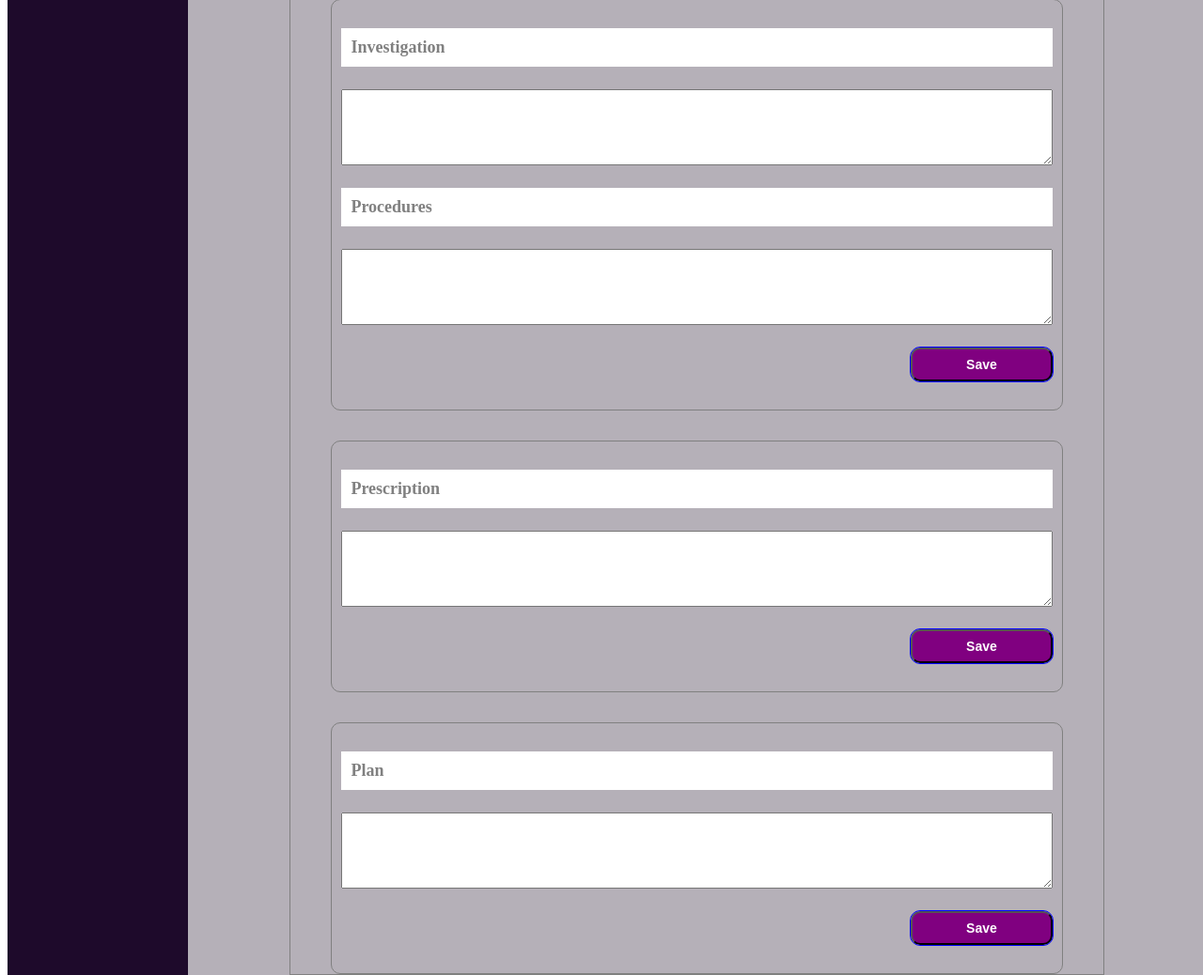
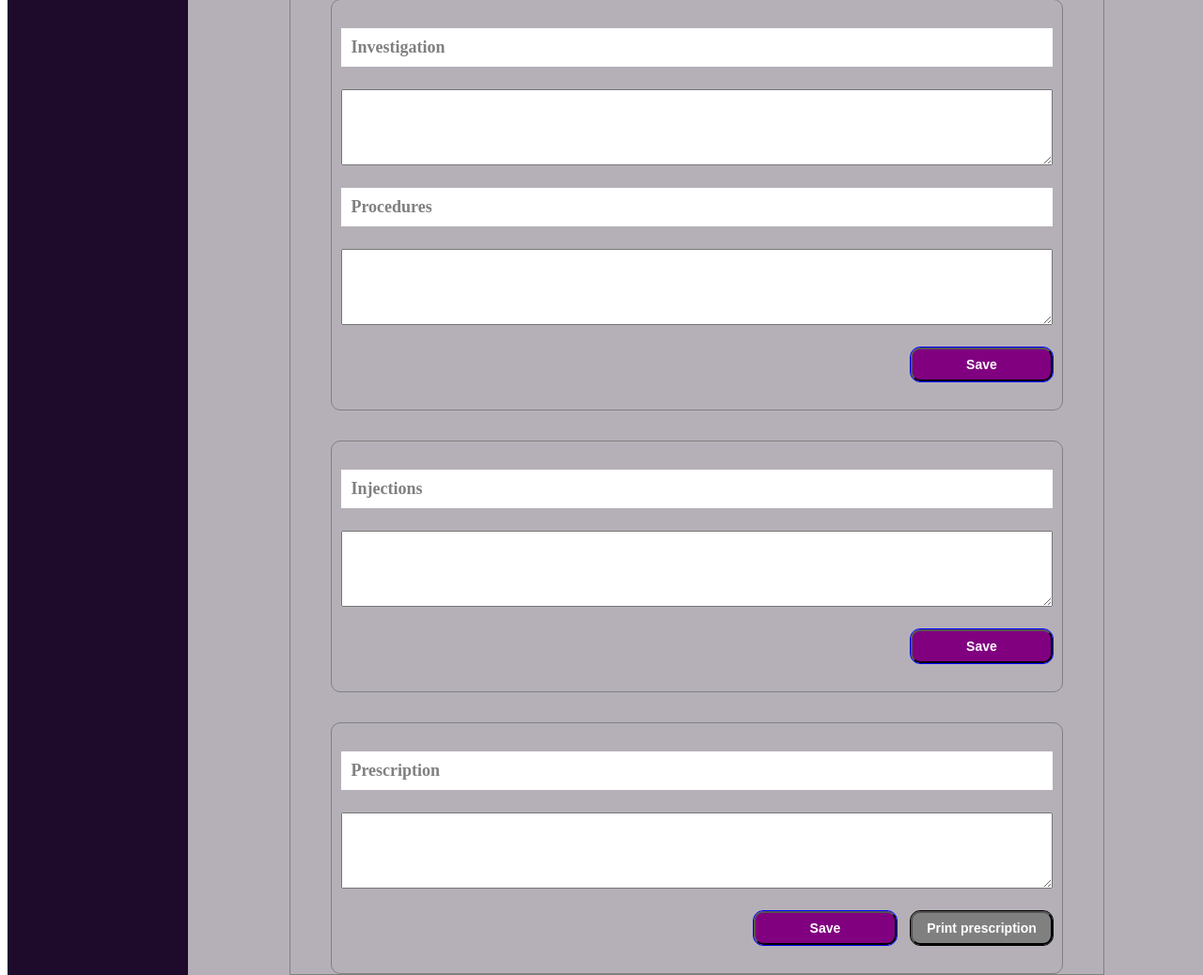
Before and after one commit to ReckonRoy/itilria-his, a PHP site: page /login/doctor/view/consultation.php in a window 1280 px wide. Shown: the part 1333-2371 px from the top of the page at 94% size. Run offline with PHP 8.4, Linux system fonts and the light colour scheme; the visitor is signed in with stand-in values (Sample User, id 1).

Commit message:
created new files

```diff
--- a/assets/css/doctor/consultation.css
+++ b/assets/css/doctor/consultation.css
@@ -177,7 +177,112 @@ th, td{
 	margin-left: 80%;
 }
 
+.save_btn:hover{
+	cursor: pointer;
+}
+/***********************************************************************************************************************/
+#prescription-control{
+	display: block;
+	box-sizing: border-box;
+	width: 100%;
+}
 
+#save-presc-btn{
+	margin-left: 58%;
+}
+.print_prescription{
+	background-color: gray;
+	outline: 1px solid black !important;
+	padding: 8px 0;
+	box-sizing: border-box;
+	border-radius: 10px;
+	color: white;
+	font-weight: bolder;
+	font-size: 14px;
+	width: 20%;
+	float: right;
+}
+.print_prescription:hover{
+	cursor: pointer;
+}
+
+.clear_float{
+	clear: both;
+}
+#print-prescription-div{
+	display: none;
+	position: absolute;
+	z-index: 20;
+	background-color: white;
+	width: 70%;
+	border: 2px solid darkgray;
+	box-sizing: border-box;
+	padding: 20px 0;
+	margin-left: 15%;
+}
+
+#close-print-btn{
+	display: none;
+	position: fixed;
+	border: 2px solid darkred;
+	border-radius: 25px;
+	color: red;
+	box-sizing: border-box;
+	width: 150px;
+	height: 50px;
+	left: 80%;
+	z-index: 30;
+	top: 35%;
+	background-color: white;
+}
+#print-btn{
+	display: none;
+	position: fixed;
+	border: 2px solid yellow;
+	border-radius: 25px;
+	color: white;
+	box-sizing: border-box;
+	width: 150px;
+	height: 50px;
+	left: 80%;
+	z-index: 35;
+	top: 45%;
+	background-color: purple;
+}
+#close-print-btn:hover{
+	cursor: pointer;
+	border: 2px solid red;
+}
+
+#print-btn:hover{
+	cursor: pointer;
+	border: 2px solid blue;
+}
+
+.print_prescription_table{
+				border: 1px solid black;
+				width: 700px;
+				border-collapse: collapse;
+				overflow-y: auto;
+			}
+
+
+			.prescription_thead{
+				border: 1px solid black;
+
+			}
+
+			.prescription_tdata{
+				border: 1px solid black;
+			}
+			.theadClass{
+				border: none;
+			}
+
+			.drugs_prescribed{
+				border: none;
+			}
+/*******************************************************************************************************************/
 #assesment-form input[type=text]{
 	padding: 10px 8px;
 	box-sizing: border-box;
--- a/assets/js/doctor/doctor.js
+++ b/assets/js/doctor/doctor.js
@@ -3,12 +3,12 @@ let patient = {
 	url: null,
 	save_presc_btn: document.getElementById("save-presc-btn"),
 	save_proc_btn: document.getElementById("save-proc-btn"),
-	save_plan_btn: document.getElementById("save-plan-btn"),
+	save_injections_btn: document.getElementById("save-injections-btn"),
 	savenotes_btn: document.getElementById("savenotes-btn"),
 	save_ass_btn: document.getElementById("saveassesment-btn"),
 	notes_form: document.getElementById("notes-form"),
 	assesment_form: document.getElementById("assesment-form"),
-	plan_form: document.getElementById("plan-form"),
+	injections_form: document.getElementById("injections-form"),
 	procedures_form: document.getElementById("procedures-form"),
 	prescription_form: document.getElementById("prescription-form"),
 
@@ -44,10 +44,10 @@ let patient = {
 					var signs_name = patient.assesment_form.signs.name;
 					var signs_value = patient.assesment_form.signs.value;
 					patient.xhr.send(patient.patient_id+"="+patient.assesment_form.asses_pid.value+"&"+patient.assesment_form.symptoms.name+"="+patient.assesment_form.symptoms.value+"&"+signs_name+"="+signs_value);
-				}else if(patient.plan_form.name == "plan_form"){
-					var plan_name = patient.plan_form.plan.name;
-					var plan_value = patient.plan_form.plan.value;
-					patient.xhr.send(patient.patient_id+"="+patient.plan_form.plan_pid.value+"&"+plan_name+"="+plan_value);
+				}else if(patient.injections_form.name == "injections_form"){
+					var injections_name = patient.injections_form.injections.name;
+					var injections_value = patient.injections_form.injections.value;
+					patient.xhr.send(patient.patient_id+"="+patient.injections_form.injections_pid.value+"&"+injections_name+"="+injections_value);
 				}else if(patient.procedures_form.name == "procedures_form"){
 					var investigation_name = patient.procedures_form.investigation.name;
 					var investigation_value = patient.procedures_form.investigation.value;
@@ -89,9 +89,9 @@ let patient = {
 						}else if(result[3] == "assesment")
 						{
 							patient.content(patient.save_ass_btn, result[1]);
-						}else if(result[3] == "plan")
+						}else if(result[3] == "injections")
 						{
-							patient.content(patient.save_plan_btn, result[1]);
+							patient.content(patient.save_injections_btn, result[1]);
 						}else if(result[3] == "procedures")
 						{
 							patient.content(patient.save_proc_btn, result[1]);
@@ -123,7 +123,7 @@ let patient = {
 			if(patient.notes_form.name == "notes_form")
 			{
 				patient.assesment_form.name = "";
-				patient.plan_form.name = "";
+				patient.injections_form.name = "";
 				patient.procedures_form.name = "";
 				patient.prescription_form.name = "";
 				patient.patient_id = patient.notes_form.notes_pid.name;
@@ -138,7 +138,7 @@ let patient = {
 			if(patient.assesment_form.name == "assesment_form")
 			{
 				patient.notes_form.name = "";
-				patient.plan_form.name = "";
+				patient.injections_form.name = "";
 				patient.procedures_form.name = "";
 				patient.prescription_form.name = "";
 				patient.patient_id = patient.assesment_form.asses_pid.name;
@@ -146,17 +146,17 @@ let patient = {
 			}
 		});
 
-		//plan btn
-		patient.save_plan_btn.addEventListener("click", function()
+		//injections btn
+		patient.save_injections_btn.addEventListener("click", function()
 		{
-			patient.plan_form.name = "plan_form";
-			if(patient.plan_form.name == "plan_form")
+			patient.injections_form.name = "injections_form";
+			if(patient.injections_form.name == "injections_form")
 			{
 				patient.notes_form.name = "";
 				patient.assesment_form.name = "";
 				patient.procedures_form.name = "";
 				patient.prescription_form.name = "";
-				patient.patient_id = patient.plan_form.plan_pid.name;
+				patient.patient_id = patient.injections_form.injections_pid.name;
 				patient.request();
 			}
 		});
@@ -168,7 +168,7 @@ let patient = {
 			{
 				patient.notes_form.name = "";
 				patient.assesment_form.name = "";
-				patient.plan_form.name = "";
+				patient.injections_form.name = "";
 				patient.prescription_form.name = "";
 				patient.patient_id = patient.procedures_form.proc_pid.name;
 				patient.request();
@@ -183,7 +183,7 @@ let patient = {
 			{
 				patient.notes_form.name = "";
 				patient.assesment_form.name = "";
-				patient.plan_form.name = "";
+				patient.injections_form.name = "";
 				patient.procedures_form.name = "";
 				patient.patient_id = patient.prescription_form.presc_pid.name;
 				patient.request();
--- /dev/null
+++ b/assets/js/doctor/prescription.js
@@ -0,0 +1,127 @@
+let prescriptionObject = {
+	xhr: null,
+	url: null,
+	prescription_btn: document.getElementById("print-prescription-btn"),
+	prescription_form: document.getElementById("prescription-form"),
+	print_prescription: document.getElementById('print-prescription-div'),
+	p_name: document.getElementById("td-pat-name"),
+	p_addr: document.getElementById("td-pat-addr"),
+	p_age: document.getElementById("td-pat-age"),
+	p_gender: document.getElementById("td-pat-gender"),
+	presc: document.getElementById("td-pat-presc"),
+	doc_name: document.getElementById("td-doc-name"),
+	presc_date: document.getElementById("td-presc-date"),
+	closePrint_btn: document.getElementById("close-print-btn"),
+	print_btn: document.getElementById('print-btn'),
+
+	createXHR: function()
+	{
+		prescriptionObject.xhr = null;
+		try{
+			prescriptionObject.xhr = new XMLHttpRequest();
+		}catch(e){
+			try{
+				prescriptionObject.xhr = new ActiveXObject("Microsoft.XMLHttp");
+			}catch(e){}
+		}
+	},
+
+	request: function()
+	{
+		if(prescriptionObject.xhr)
+		{
+			try{
+				prescriptionObject.url = "../control/PrescriptionController.php";
+				prescriptionObject.xhr.open("POST", prescriptionObject.url, true);
+				prescriptionObject.xhr.onreadystatechange = prescriptionObject.response;
+				prescriptionObject.xhr.setRequestHeader("Content-Type", "application/x-www-form-urlencoded");
+				prescriptionObject.xhr.send("presc_pid=" + prescriptionObject.prescription_form.presc_pid.value);
+
+				document.body.style.cursor = "wait";
+			}catch(e){
+				alert("Can't connect to server: " + e.toString());
+				document.body.style.cursor = "default";
+			}
+		}
+	},
+
+	response: function()
+	{
+		//check if request is complete
+		if(prescriptionObject.xhr.readyState == 4){
+			document.body.style.cursor = "default";
+			if(prescriptionObject.xhr.status == 200){
+				try{
+					let result = JSON.parse(prescriptionObject.xhr.responseText);
+					if(result[0] == false)
+					{
+						console.log(result[1]);
+
+					}else if(result[0] == true){
+
+						prescriptionObject.print_prescription.style.display = "block";
+						prescriptionObject.closePrint_btn.style.display = "block";
+						prescriptionObject.print_btn.style.display = "block";
+						prescriptionObject.p_name.append(document.createTextNode(" "+result[1].name));
+						prescriptionObject.p_addr.append(document.createTextNode(" "+result[1].address));
+						prescriptionObject.p_age.append(document.createTextNode(" "+result[1].age));
+						prescriptionObject.p_gender.append(document.createTextNode(" "+result[1].gender));
+						prescriptionObject.presc.append(document.createTextNode(" "+result[1].prescription));
+						prescriptionObject.presc_date.append(document.createTextNode(" "+result[1].prescription_date));
+						prescriptionObject.doc_name.append(document.createTextNode(" "+result[2].doctor));
+						console.log(result[2]);
+					}
+				}catch(e){
+					alert("error reading response: " + e.toString());
+				}
+			}else{
+				alert(prescriptionObject.xhr.statusText);
+				document.body.style.cursor = "default";
+			}
+		}
+	},
+
+	runPrescription: function()
+	{
+		prescriptionObject.createXHR();
+		prescriptionObject.prescription_btn.addEventListener("click", function(){
+			prescriptionObject.request();
+		});
+	},
+
+}
+
+printPriscriptionObject = {
+	print_btn: document.getElementById('print-btn'),
+	print_prescription: document.getElementById('print-prescription-div'),
+	closePrint_btn: document.getElementById("close-print-btn"),
+
+	printPrescription: function()
+	{
+		var print_prescription = printPriscriptionObject.print_prescription.innerHTML;
+		var a = window.open('', '', 'height = 550, width=650');
+		a.document.write('<html>');
+		a.document.write('<body>');
+		a.document.write(print_prescription);
+		a.document.write('</body></html>');
+		a.document.close();
+		a.print();
+	},
+
+	runPrint: function()
+	{
+		printPriscriptionObject.closePrint_btn.addEventListener("click", function(){
+			printPriscriptionObject.print_prescription.style.display = "none";
+			printPriscriptionObject.print_btn.style.display = "none";
+			printPriscriptionObject.closePrint_btn.style.display = "none";
+
+		});
+		printPriscriptionObject.print_btn.addEventListener("click", function()
+		{
+			printPriscriptionObject.printPrescription();
+		});
+	}
+}
+
+printPriscriptionObject.runPrint();
+prescriptionObject.runPrescription();
--- a/assets/js/emr.js
+++ b/assets/js/emr.js
@@ -299,10 +299,10 @@ let emr = {
 
 		var row12 = document.createElement("tr");
 		row12_h1 = document.createElement("th");
-		row12_h1.appendChild(document.createTextNode("Plan"));
+		row12_h1.appendChild(document.createTextNode("Injections"));
 		row12.appendChild(row12_h1);
 		row12_data1 = document.createElement("td");
-		row12_data1.appendChild(document.createTextNode(record.plan));
+		row12_data1.appendChild(document.createTextNode(record.injections));
 		row12.appendChild(row12_data1);
 		tbody.appendChild(row12);
 		table.appendChild(tbody);
--- a/assets/js/search.js
+++ b/assets/js/search.js
@@ -103,8 +103,8 @@ let search = {
 				var assesment_form= document.getElementById("assesment-form");
 				assesment_form.asses_pid.value = p_id;
 
-				var plan_form = document.getElementById("plan-form");
-				plan_form.plan_pid.value = p_id;
+				var injections_form = document.getElementById("injections-form");
+				injections_form.injections_pid.value = p_id;
 
 				var procedures_form = document.getElementById("procedures-form");
 				procedures_form.proc_pid.value = p_id;
--- a/login/doctor/view/consultation.php
+++ b/login/doctor/view/consultation.php
@@ -21,6 +21,56 @@ $user->getUserResults($mysqli, $_SESSION['user_id']);
 	</head>
 	<body>
 
+		<!--/*******************************************************************************************************/-->
+		<input type="button" value="Close" id="close-print-btn">
+
+		<input type="button" value="Print" id="print-btn">
+			<div id="print-prescription-div">
+				<center>
+				<table class="print_prescription_table" borderColor="black" border="1px"
+				 width="600" cellpadding="2" cellspacing="2">
+				<thead>
+					<tr>
+						<th colspan="3" class="prescription_thead">Countryside Pharmacy</th>
+					</tr>
+				</thead>
+				<tbody>
+					<tr>
+						<td colspan="3" id="td-pat-name" class="prescription_tdata">Patient's Name:</td>
+					</tr>
+					<tr>
+						<td colspan="3" id="td-pat-addr" class="prescription_tdata">Address:</td>
+					</tr>
+					<tr>
+						<td class="prescription_tdata" id="td-pat-age">Age:</td>
+						<td class="prescription_tdata" id="td-pat-gender">Sex:</td>
+					</tr>
+					<!-- Body -->
+					<tr>
+						<th colspan="3" class="theadClass">Drugs Prescribed</th>
+					</tr>
+					<tr>
+						<td colspan="3" height="300" id="td-pat-presc" class="drugs_prescribed">
+
+						</td>
+					</tr>
+					<!-- Footer-->
+					<tr>
+						<td colspan="3" id="td-doc-name" class="prescription_tdata">Practitioner's Name and Qulifications:</td>
+					</tr>
+					<tr>
+							<td class="prescription_tdata">Signature</td>
+							<td class="prescription_tdata">AFOZ No, 049830</td>
+					</tr>
+					<tr>
+						<td colspan="3" id="td-presc-date" class="prescription_tdata">Date:</td>
+					</tr>
+				</tbody>
+			</table>
+			</center>
+		</div>
+
+				<!--/*******************************************************************************************************/-->
 		<div id="container">
 		<?php
 			require "./header.php";
@@ -39,7 +89,7 @@ $user->getUserResults($mysqli, $_SESSION['user_id']);
 			*patient vital results
 			*patient notes
 			*investigations and results
-			*plan
+			*injections
 			*********************************************************************************************************************-->
 
 				<div id="search-container"><!-- form for searching patient -->
@@ -105,25 +155,31 @@ $user->getUserResults($mysqli, $_SESSION['user_id']);
 				</div>
 				<!------------------------------------------------------------------------------------------------------------>
 				<!------------------------------------------------------------------------------------------------------------->
+				<div id="injections"><!--Injections SECTION-->
+					<form id="injections-form" name="injections_form" class="ops-form">
+						<input type="hidden" name="injections_pid">
+						<label>Injections</label>
+						<textarea name="injections" rows="5"></textarea>
+						<input type="button" id="save-injections-btn" class="save_btn" value="Save">
+					</form>
+				</div>
+				<!------------------------------------------------------------------------------------------------------------->
+				<!------------------------------------------------------------------------------------------------------------->
+
 				<div id="prescription"><!--PATIENT Prescription SECTION-->
 					<form id="prescription-form" name="prescription_form" class="ops-form">
 						<input type="hidden" name="presc_pid">
 						<label>Prescription</label>
 						<textarea name="prescription" rows="5"></textarea>
+						<div id="prescription-control">
 						<input type="button" id="save-presc-btn" class="save_btn" value="Save">
+						<input type="button" id="print-prescription-btn" class="print_prescription" value="Print prescription">
+						<div class="clear_float"></div>
+						</div>
 					</form>
 				</div>
 				<!------------------------------------------------------------------------------------------------------------>
-				<!------------------------------------------------------------------------------------------------------------->
-				<div id="plans"><!--PATIENT PLANS SECTION-->
-					<form id="plan-form" name="plan_form" class="ops-form">
-						<input type="hidden" name="plan_pid">
-						<label>Plan</label>
-						<textarea name="plan" rows="5"></textarea>
-						<input type="button" id="save-plan-btn" class="save_btn" value="Save">
-					</form>
-				</div>
-				<!------------------------------------------------------------------------------------------------------------->
+
 			</div>
 		</main>
 		<?php
@@ -135,6 +191,7 @@ $user->getUserResults($mysqli, $_SESSION['user_id']);
 		<script type="text/javascript" src="../../../assets/js/search.js"></script>
 		<script type="text/javascript" src="../../../assets/js/vitals.js"></script>
 		<script type="text/javascript" src="../../../assets/js/doctor/doctor.js"></script>
+		<script type="text/javascript" src="../../../assets/js/doctor/prescription.js"></script>
 		<script type="text/javascript" src="../../../assets/js/doctor/main.js"></script>
 		<script type="text/javascript" src="../../../assets/js/emr.js"></script>
 	</body>
--- a/login/emr/control/EmrController.php
+++ b/login/emr/control/EmrController.php
@@ -15,7 +15,7 @@
             $doctor->querySelectPatient($mysqli, $patient_id);
             $doctor->querySelectAssesment($mysqli, $patient_id);
             $doctor->querySelectDoctor($mysqli, $doctor->getDoctorID());
-            $doctor->querySelectPlan($mysqli, $patient_id);
+            $doctor->querySelectInjections($mysqli, $patient_id);
             $doctor->querySelectProcedures($mysqli, $patient_id);
             $doctor->querySelectPrescription($mysqli, $patient_id);
 
```
Also changed, not shown: login/doctor/control/DoctorController.php (+6 -6 lines), login/doctor/control/PrescriptionController.php (added, +18 -0 lines), login/doctor/model/Doctor.php (+11 -11 lines), login/doctor/model/Prescription.php (added, +114 -0 lines), tablePrint.html (+110 -0 lines).
